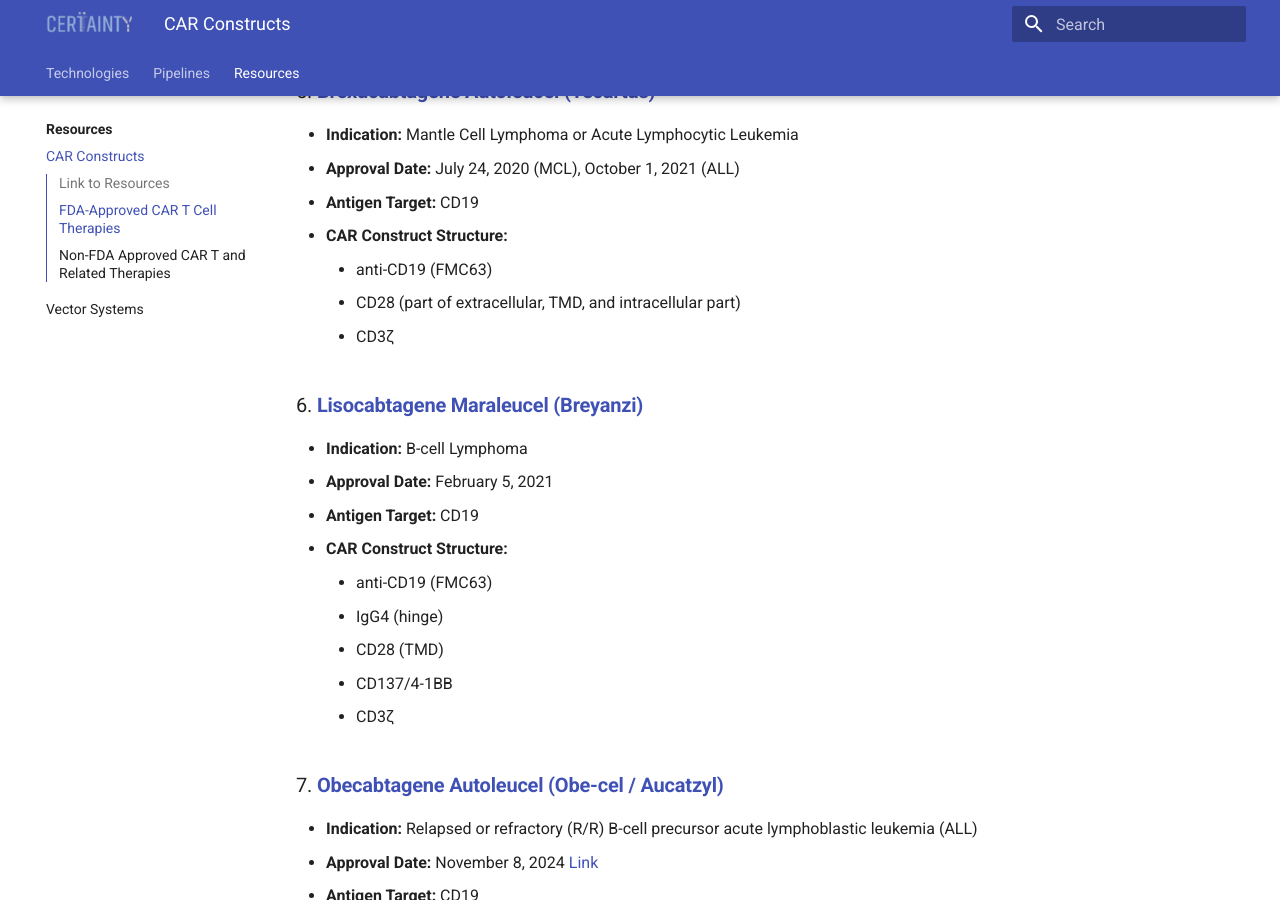
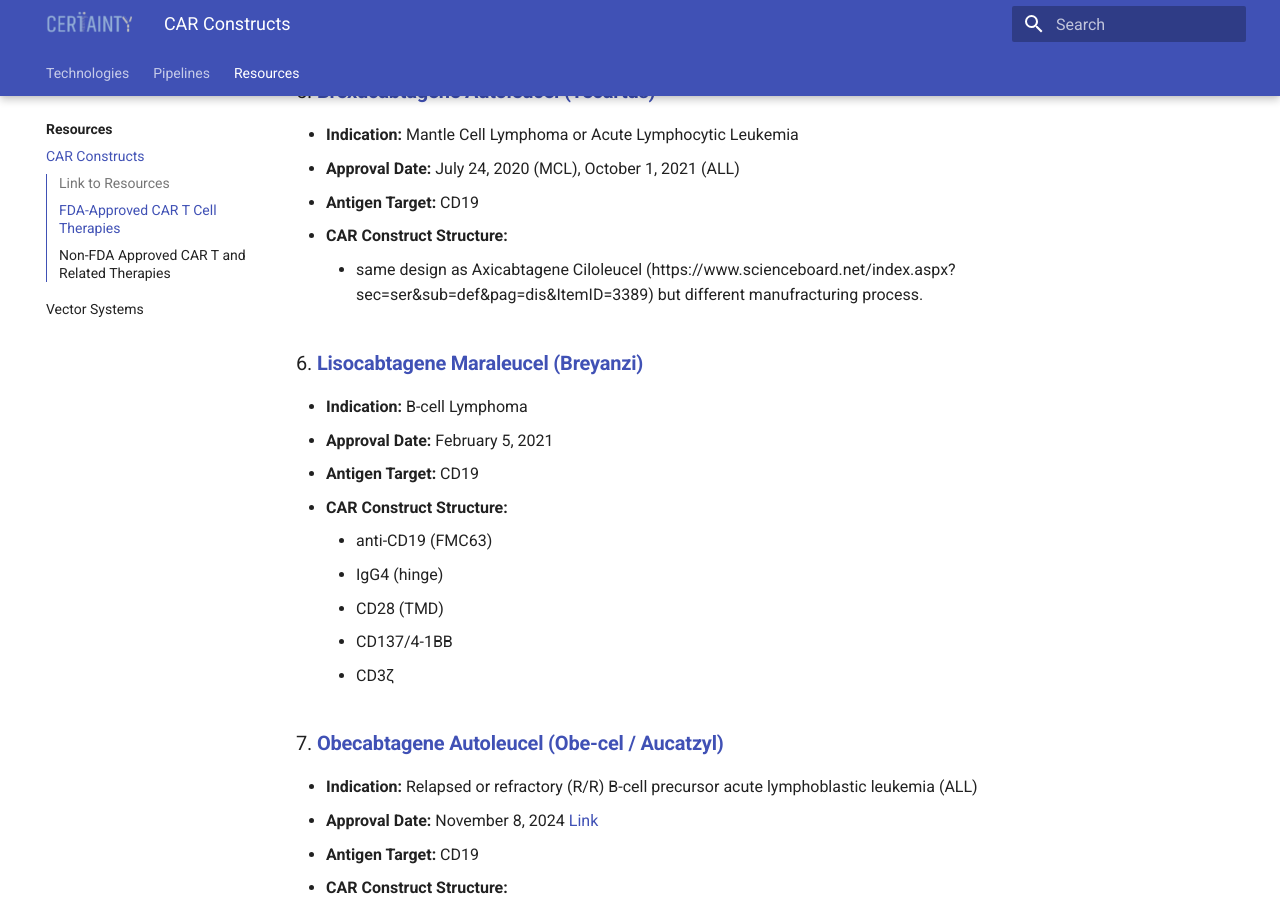
Before and after one commit to fraunhofer-izi/Living-Drugs-Wiki, an MkDocs documentation site: the page built from wiki/Home/Resources/CAR-constructs.md, in a window 1280 px wide and 900 px high, scrolled down 4091 px. Built offline with MkDocs 1.6.1 and Material for MkDocs 9.7.7, drawn with Linux system fonts in a browser that asks for light colours; emoji names are drawn with the system emoji font; some of the changed text lies outside the part shown.

Commit message:
Enhance Brexucabtagene Autoleucel entry with details
Added additional information about Brexucabtagene Autoleucel's design and manufacturing process.

```diff
--- a/wiki/Home/Resources/CAR-constructs.md
+++ b/wiki/Home/Resources/CAR-constructs.md
@@ -45,7 +45,7 @@
 | [Ciltacabtagene Autoleucel (Carvykti)](https://www.drugs.com/pro/carvykti.html) | 2022-02-28 | BCMA | Multiple Myeloma | BCMA scFv (VHH1-G4S-VHH2) | CD8a hinge | CD8a transmembrane domain | 4-1BB, CD3ζ | https://www.drugs.com/pro/carvykti.html |
 | [Tisagenlecleucel (Kymriah)](https://www.fda.gov/vaccines-blood-biologics/cellular-gene-therapy-products/kymriah-tisagenlecleucel) | 2017-08-30 | CD19 | Acute Lymphocytic Leukemia | FMC63 (anti-CD19) | CD8 hinge | CD8 TMD | 4-1BB, CD3ζ | https://www.fda.gov/vaccines-blood-biologics/cellular-gene-therapy-products/kymriah-tisagenlecleucel |
 | [Axicabtagene Ciloleucel (Yescarta)](https://www.fda.gov/vaccines-blood-biologics/cellular-gene-therapy-products/yescarta-axicabtagene-ciloleucel) | 2017-10-18 | CD19 | B-cell Lymphoma | FMC63 (anti-CD19) | CD28 extracellular | CD28 TMD | CD28 intracellular, CD3ζ | https://www.fda.gov/vaccines-blood-biologics/cellular-gene-therapy-products/yescarta-axicabtagene-ciloleucel |
-| [Brexucabtagene Autoleucel (Tecartus)](https://www.drugs.com/pro/tecartus.html) | 2020-07-24 | CD19 | MCL / ALL | FMC63 (anti-CD19) | CD28 extracellular | CD28 TMD | CD28 intracellular, CD3ζ | https://www.drugs.com/pro/tecartus.html |
+| [Brexucabtagene Autoleucel (Tecartus)](https://www.drugs.com/pro/tecartus.html) | 2020-07-24 | CD19 | MCL / ALL | FMC63 (anti-CD19) | CD28 extracellular | CD28 TMD | CD28 intracellular, CD3ζ | https://www.drugs.com/pro/tecartus.html, same design as Axi-Cel https://www.scienceboard.net/index.aspx?sec=ser&sub=def&pag=dis&ItemID=3389|
 | [Lisocabtagene Maraleucel (Breyanzi)](https://www.drugs.com/pro/breyanzi.html) | 2021-02-05 | CD19 | B-cell Lymphoma | FMC63 (anti-CD19) | IgG4 hinge | CD28 TMD | 4-1BB, CD3ζ | https://www.drugs.com/pro/breyanzi.html |
 | [Obecabtagene Autoleucel (Obe-cel / Aucatzyl)](https://www.cgtlive.com/view/fda-approves-obe-cel-adults-relapsed-refractory-b-cell-precursor-acute-lymphoblastic-leukemia) | 2024-11-08 | CD19 | R/R B-cell precursor ALL | CAT131E10 (anti-CD19, low affinity) | CD8a hinge | CD8a TMD | 4-1BB, CD3ζ | https://www.cgtlive.com/view/fda-approves-obe-cel-adults-relapsed-refractory-b-cell-precursor-acute-lymphoblastic-leukemia |
 
@@ -105,9 +105,7 @@
 - **Approval Date:** July 24, 2020 (MCL), October 1, 2021 (ALL)
 - **Antigen Target:** CD19
 - **CAR Construct Structure:**
-    - anti-CD19 (FMC63)
-    - CD28 (part of extracellular, TMD, and intracellular part)
-    - CD3ζ
+    - same design as Axicabtagene Ciloleucel (https://www.scienceboard.net/index.aspx?sec=ser&sub=def&pag=dis&ItemID=3389) but different manufracturing process.
 
 ### 6. [**Lisocabtagene Maraleucel (Breyanzi)**](https://www.drugs.com/pro/breyanzi.html)
 
```
